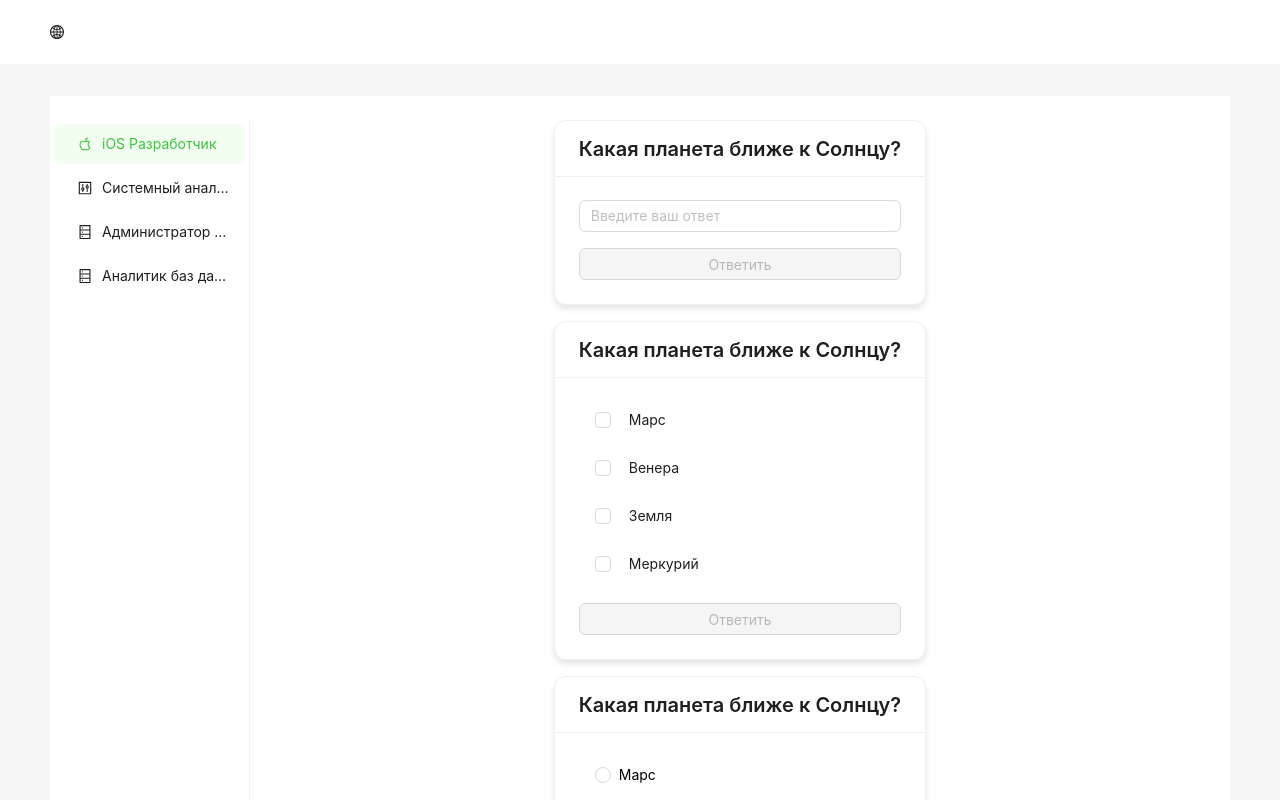
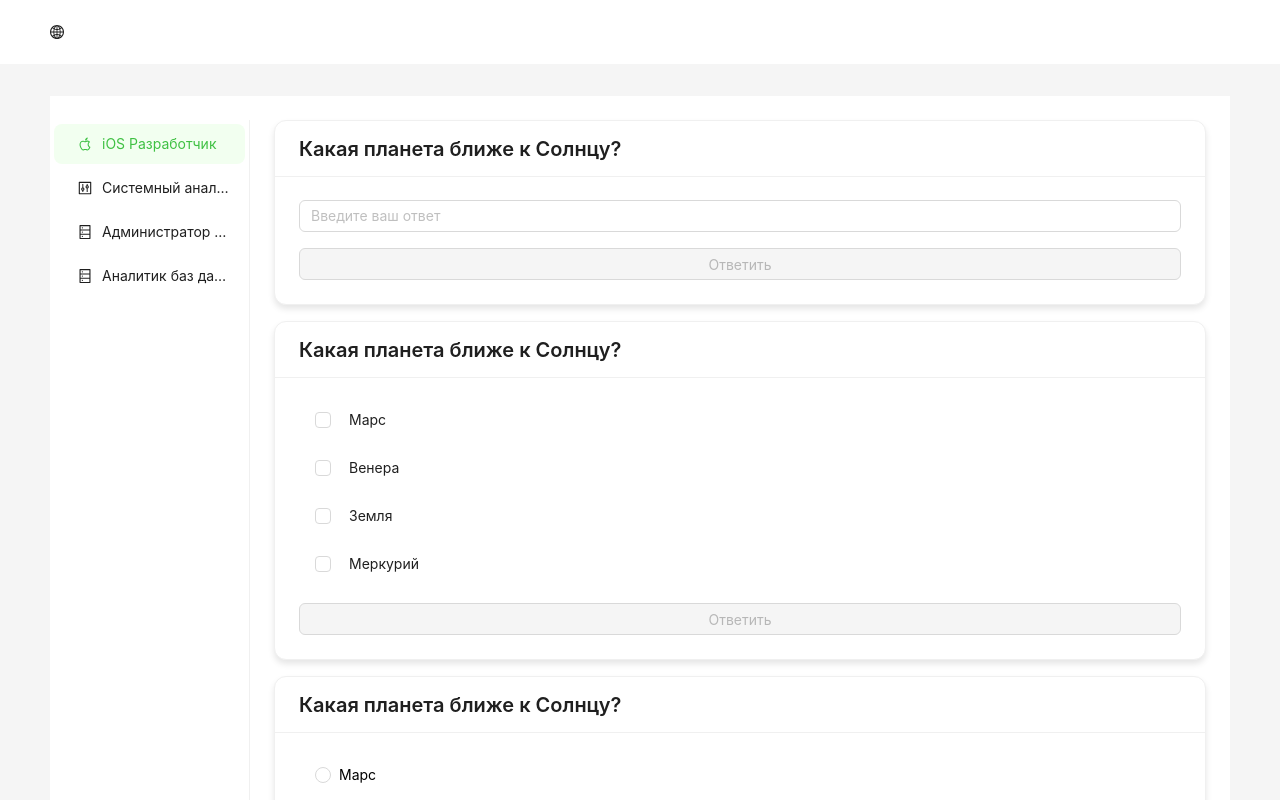
Before and after one commit to S1lveRain/center-invst-hack-front, a React (Create React App) app: page /quiz/1 in a window 1280 px wide. Shown: the top 800 px of the page. Built offline with nearby package versions, Linux system fonts and the light colour scheme.

Commit message:
quiz width 100%

```diff
--- a/src/pages/VacancyQuiz/VacancyQuiz.module.css
+++ b/src/pages/VacancyQuiz/VacancyQuiz.module.css
@@ -10,6 +10,10 @@
 .quizList{
     display: flex;
     flex-direction: column;
+    width: 100%;
     gap: 1rem;
 
 }
+.quizList >*{
+    width: 100%;
+}
```
